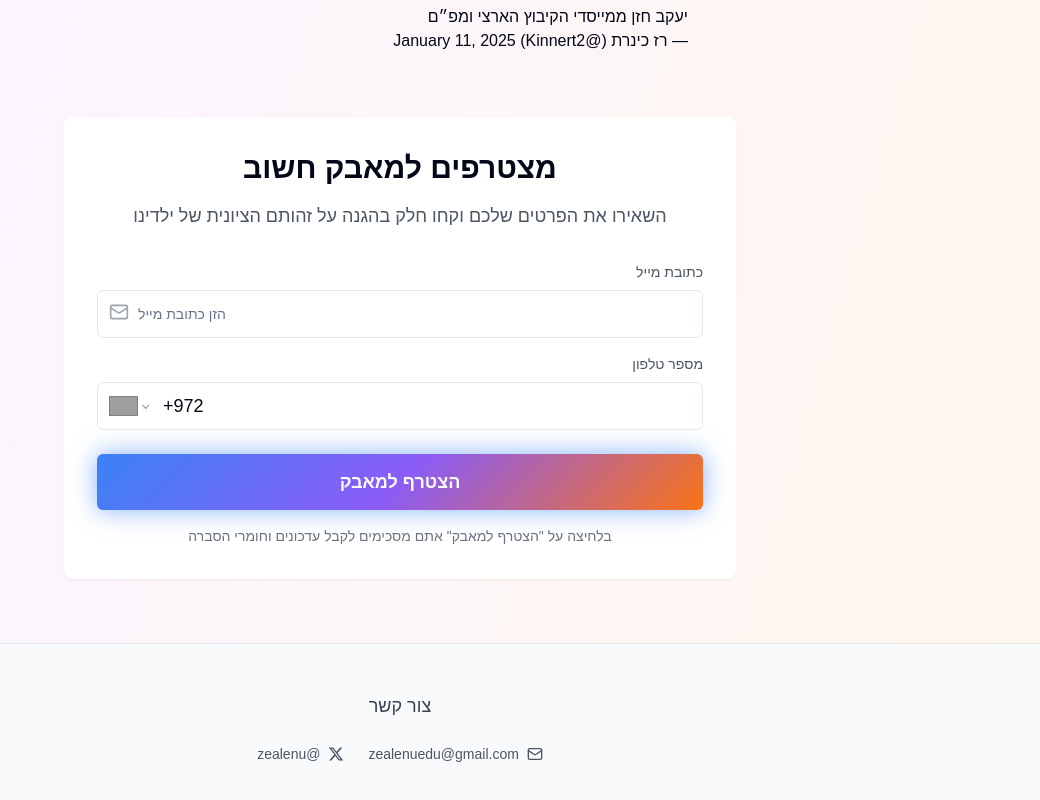
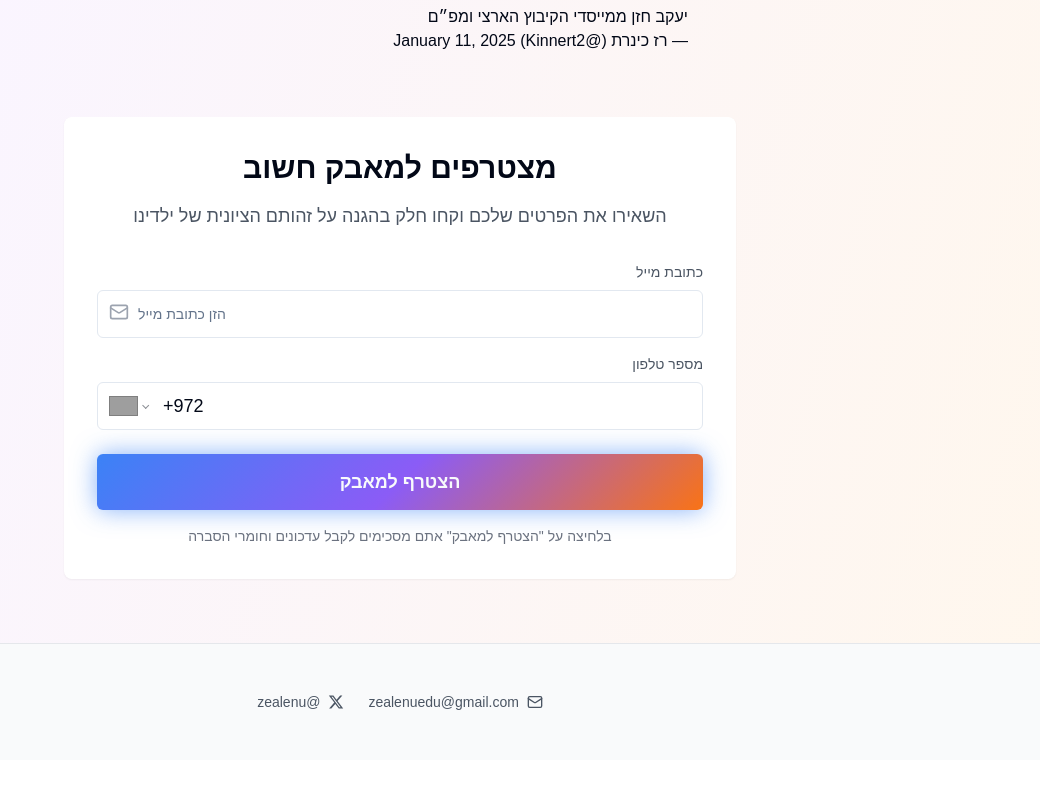
Before and after one commit to ZeAlenu/critical-pedagogy, a React (Vite) app: page / in a window 1280 px wide. Shown: the part 3622-4422 px from the top of the page, without its empty margins (240-1280 px from the left). After the commit the page ends 4382 px from the top, so only its background shows below. Built offline with nearby package versions, Linux system fonts and the light colour scheme; grey boxes are pictures that could not be loaded.

Commit message:
Remove contact header
Removed the "צור קשר" header from the contact section, keeping the email and X links.
-edited src/pages/Index.tsx

```diff
--- a/src/pages/Index.tsx
+++ b/src/pages/Index.tsx
@@ -494,7 +494,6 @@ const Index = () => {
       >
         <div className="container mx-auto px-4">
           <div className="text-center">
-            <h3 className="text-lg font-medium text-gray-700 mb-6">צור קשר</h3>
             <div className="flex flex-col md:flex-row items-center justify-center gap-6 text-sm">
               <div className="flex items-center gap-2 text-gray-600">
                 <Mail className="w-4 h-4" />
```
